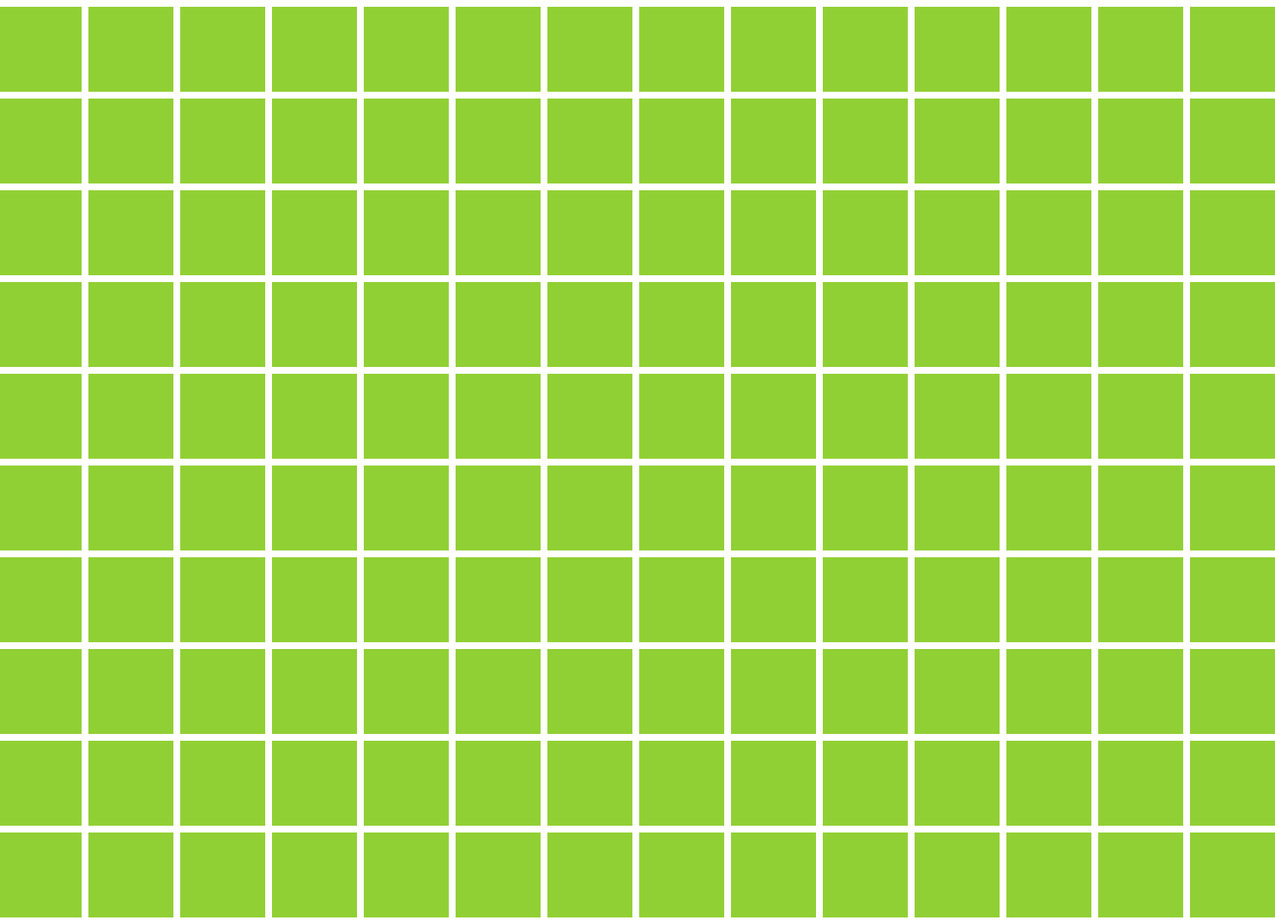
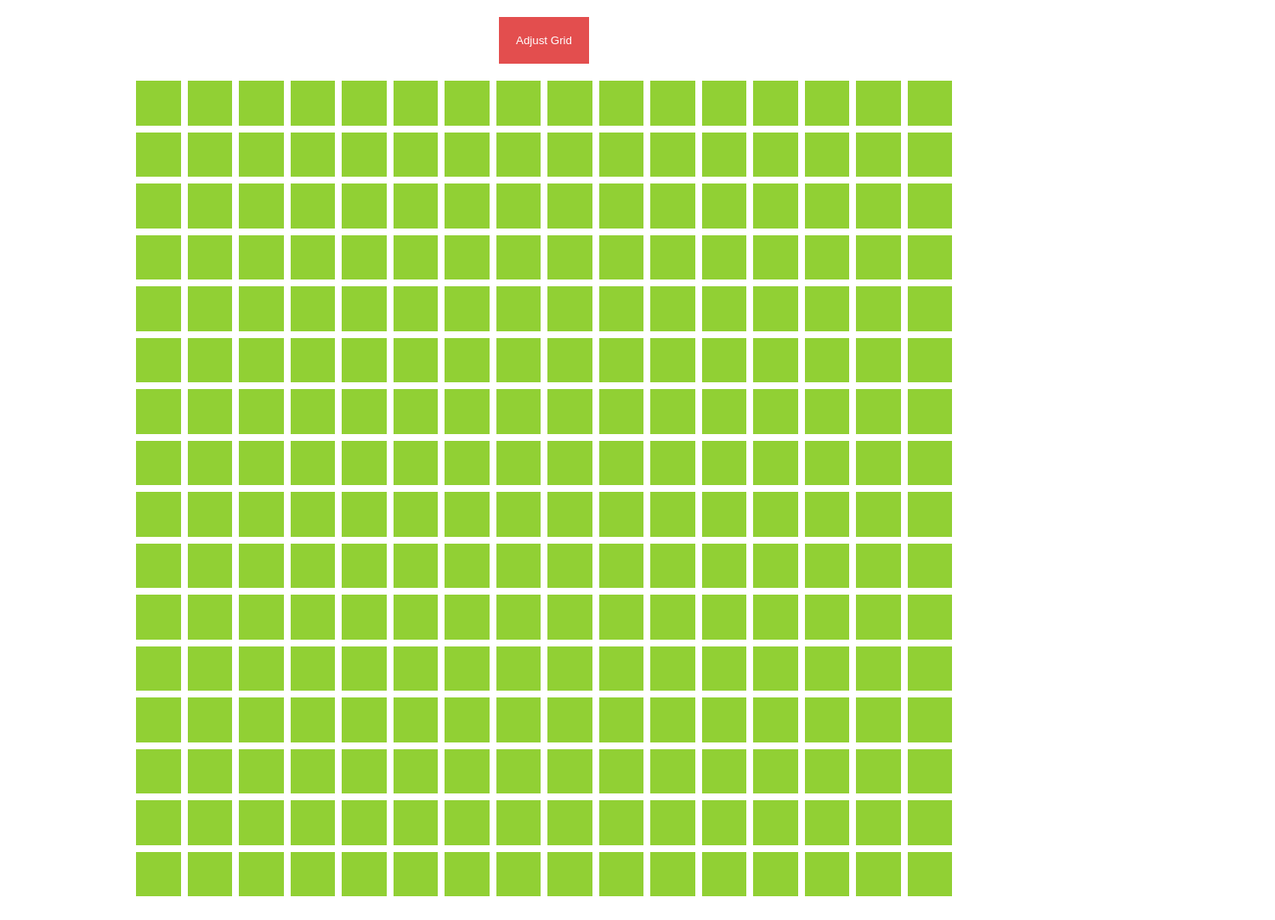
Before and after one commit to dorukanc/etch-a-sketch, a plain HTML site: page index.html in a window 1280 px wide. Shown: the top 1083 px of the page at 85% size, 1500 px wide, since content can reach past the window. After the commit the page ends 1055 px from the top, so only its background shows below. Drawn offline with Linux system fonts and the light colour scheme.

Commit message:
add adjust grid button, update style

```diff
--- a/index.html
+++ b/index.html
@@ -8,6 +8,7 @@
 </head>
 <body>
     <script src="script.js" defer></script>
+    <button id="adjust">Adjust Grid</button>
     <div id="container"></div>
 </body>
 </html>
--- a/script.js
+++ b/script.js
@@ -1,14 +1,42 @@
 const container = document.getElementById('container');
+const adjust = document.getElementById('adjust');
 
-for(let i=1; i<=16; i++){
-    const row = document.createElement('div');
-    row.className = 'row';
-    container.appendChild(row);
+// init grid 16 * 16 default
+generateGrid(16, 16);
 
-    for(let j=1; j<=16; j++){
-        const square = document.createElement('div');
-        square.className = 'square';
-        row.appendChild(square);
-        console.log('append square');
+
+function getUserInput(){
+    let colSize = parseInt(prompt('Please enter the col size:', '16'), 10) || 16; // add default vals
+    let rowSize = parseInt(prompt('Please enter the row size:', '16'), 10) || 16;
+
+    colSize = Math.max(1, Math.min(100, isNaN(colSize) ? 16 : colSize));
+    rowSize = Math.max(1, Math.min(100, isNaN(colSize) ? 16 : rowSize));
+
+    return {colSize, rowSize};
+}
+
+
+function generateGrid(colSize, rowSize){
+    for(let i=1; i<=colSize; i++){
+        const col = document.createElement('div');
+        col.className = 'col';
+        container.appendChild(col);
+
+        for(let j=1; j<=rowSize; j++){
+            const square = document.createElement('div');
+            square.className = 'square';
+            col.appendChild(square);
+
+            square.addEventListener('mouseover', function(){
+            this.style.backgroundColor = 'lightblue';
+            });
+
+            console.log('append square');
+        }
     }
 }
+
+adjust.addEventListener('click', function(){
+    let userInput = getUserInput();
+    generateGrid(userInput.colSize, userInput.rowSize);
+});
--- a/style.css
+++ b/style.css
@@ -1,18 +1,38 @@
+body{
+    display: flex;
+    flex-direction: column;
+    justify-content: center;
+    align-items: center;
+    margin: 0;
+    padding: 0;
+}
+
 #container{
     display: flex;
     justify-content: center;
+    width: 960px;
+    height: auto;
     gap: 8px;
 }
 
-.row{
+#adjust{
+    border: 0;
+    color: white;
+    background-color: rgb(227, 78, 78);
+    padding: 20px;
+    margin: 20px;
+}
+
+.col{
     display: flex;
+    flex: 1;
     flex-direction: column;
     gap: 8px;
 }
 
 
 .square{
-    width: 100px;
-    height: 100px;
+    flex: 1;
+    aspect-ratio: 1 /1;
     background-color: rgb(145, 208, 52);
 }
```
